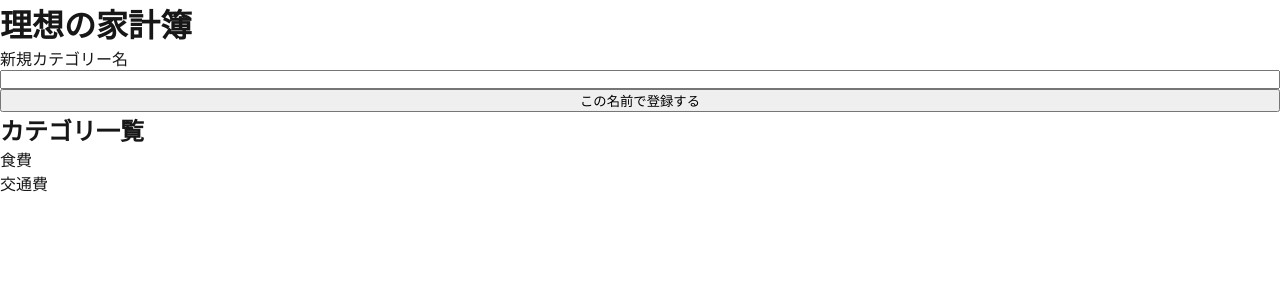
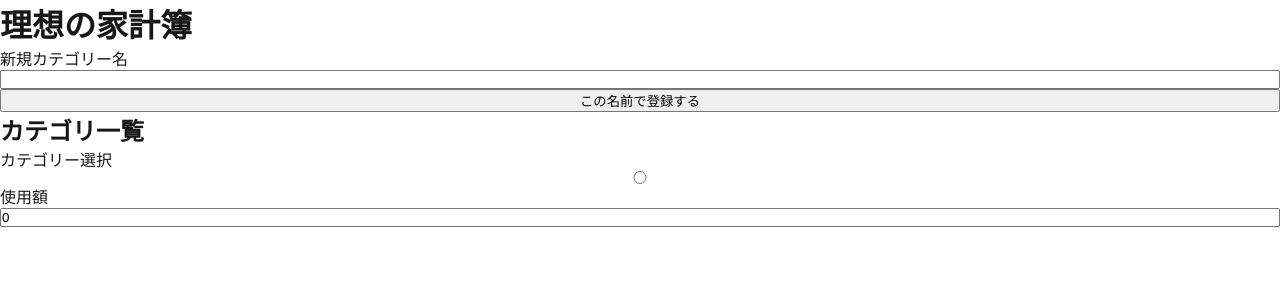
Before and after one commit to Target923/simple-household-account-book, a Next.js app: page / in a window 1280 px wide. Shown: the top 300 px of the page. Built offline with nearby package versions, Linux system fonts and the light colour scheme.

Commit message:
add ExpenseForm component

```diff
--- a/app/components/CategoryForm.js
+++ b/app/components/CategoryForm.js
@@ -6,20 +6,6 @@ import styles from './CategoryForm.module.css'
 export default function CategoryForm() {
     const [categoryName, setCategoryName] = useState('');
     const [categories, setCategories] = useState([])
-
-    useEffect(() => {
-        const storedCategories = JSON.parse(localStorage.getItem('categories')) || [];
-        if (storedCategories.length > 0) {
-            setCategories(storedCategories);
-        } else {
-            const initialCategories = [
-                { id: Date.now().toString(), name: '食費' },
-                { id: (Date.now() + 1).toString(), name: '交通費' },
-            ];
-            setCategories(initialCategories);
-            localStorage.setItem('categories', JSON.stringify(initialCategories))
-        }
-    }, []);
 
     /**
      * 入力フォームの値が変更されるたびに実行、categoryNameの状態を更新
--- /dev/null
+++ b/app/components/ExpenseForm.js
@@ -0,0 +1,24 @@
+'use client';
+import { useState } from 'react';
+
+import styles from './ExpenseForm.module.css'
+
+export default function ExpenseForm({ categories }) {
+    return (
+        <div className={styles.formContainer}>
+            <label htmlFor="selectCategory">カテゴリー選択</label>
+            <input
+                type="radio"
+                id="selectCategory"
+                value={categories}
+            ></input>
+            <label htmlFor="expense">使用額</label>
+            <input
+                type="number"
+                id="expense"
+                min={0}
+                value={0}
+            ></input>
+        </div>
+    )
+}
--- /dev/null
+++ b/app/components/ExpenseForm.module.css
@@ -0,0 +1,4 @@
+.formContainer {
+    display: flex;
+    flex-direction: column;
+}
--- a/app/page.js
+++ b/app/page.js
@@ -1,13 +1,33 @@
+'use client';
 import Image from "next/image";
 import styles from "./page.module.css";
 
 import CategoryForm from "./components/CategoryForm";
+import ExpenseForm from "./components/ExpenseForm";
+
+import { useState, useEffect } from "react";
 
 export default function Home() {
+  const [categories, setCategories] = useState([]);
+  useEffect(() => {
+    const storedCategories = JSON.parse(localStorage.getItem('categories')) || [];
+    if (storedCategories.length > 0) {
+        setCategories(storedCategories);
+    } else {
+        const initialCategories = [
+            { id: Date.now().toString(), name: '食費' },
+            { id: (Date.now() + 1).toString(), name: '交通費' },
+        ];
+        setCategories(initialCategories);
+        localStorage.setItem('categories', JSON.stringify(initialCategories))
+    }
+  }, []);
+
   return (
     <main>
       <h1>理想の家計簿</h1>
-      <CategoryForm />
+      <CategoryForm categories={categories} setCategories={setCategories} />
+      <ExpenseForm categories={categories} />
     </main>
   )
 }
```
